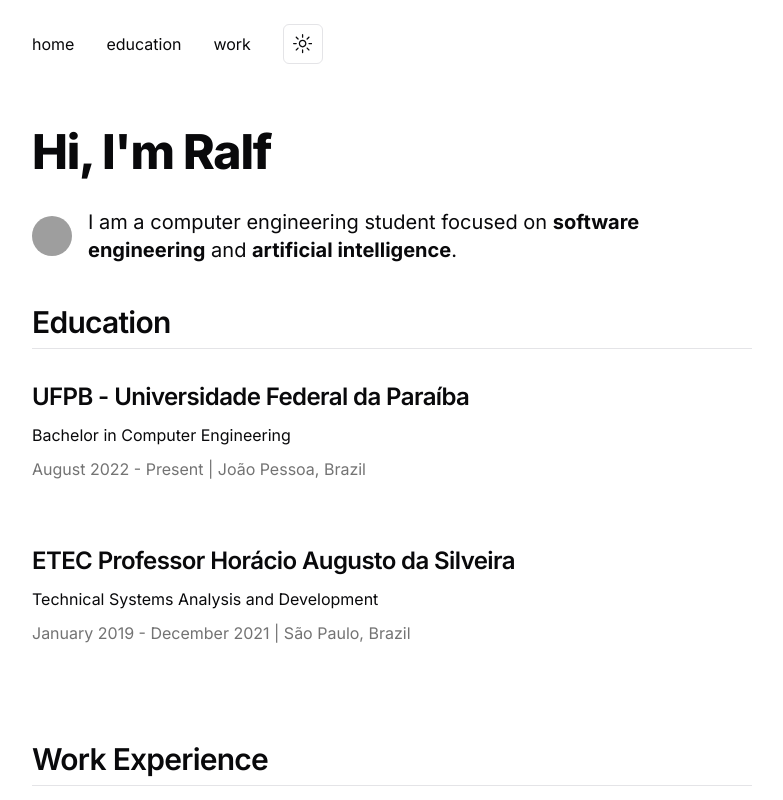
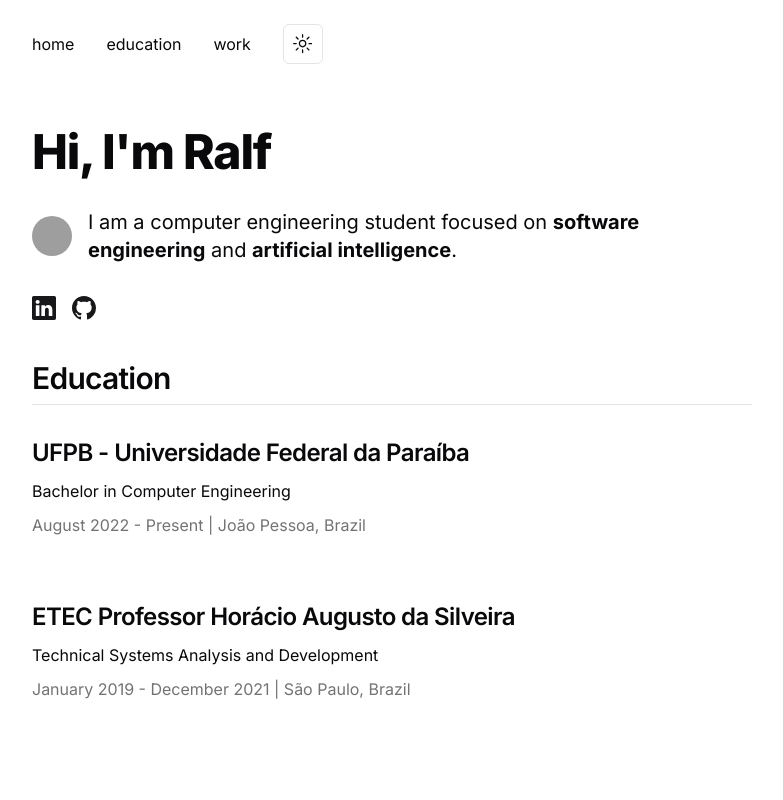
Before and after one commit to ralfferreira/portfolio, a Next.js app: page / in a window 1280 px wide. Shown: the top 800 px of the page, without its empty margins (248-1031 px from the left). Built offline with nearby package versions, Linux system fonts and the light colour scheme; grey boxes are pictures that could not be loaded.

Commit message:
add linkedin and github

```diff
--- a/app/page.tsx
+++ b/app/page.tsx
@@ -16,6 +16,7 @@
 } from "@/components/ui/dropdown-menu"
 
 import Link from "next/link";
+import Image from "next/image"
 
 
 function ModeToggle() {
@@ -94,6 +95,20 @@
         </p>
       </div>
 
+      <div className="flex space-x-4 mt-8">
+        <Link href="https://www.linkedin.com/in/ralfferreira/" passHref target="blank">
+          <svg xmlns="http://www.w3.org/2000/svg" width="24" height="24" className="bi bi-linkedin fill-primary" viewBox="0 0 16 16">
+            <path d="M0 1.146C0 .513.526 0 1.175 0h13.65C15.474 0 16 .513 16 1.146v13.708c0 .633-.526 1.146-1.175 1.146H1.175C.526 16 0 15.487 0 14.854zm4.943 12.248V6.169H2.542v7.225zm-1.2-8.212c.837 0 1.358-.554 1.358-1.248-.015-.709-.52-1.248-1.342-1.248S2.4 3.226 2.4 3.934c0 .694.521 1.248 1.327 1.248zm4.908 8.212V9.359c0-.216.016-.432.08-.586.173-.431.568-.878 1.232-.878.869 0 1.216.662 1.216 1.634v3.865h2.401V9.25c0-2.22-1.184-3.252-2.764-3.252-1.274 0-1.845.7-2.165 1.193v.025h-.016l.016-.025V6.169h-2.4c.03.678 0 7.225 0 7.225z"/>
+          </svg>
+        </Link>
+
+        <Link href="https://github.com/ralfferreira" passHref target="blank">
+          <svg xmlns="http://www.w3.org/2000/svg" width="24" height="24" className="bi bi-github fill-primary" viewBox="0 0 16 16">
+            <path d="M8 0C3.58 0 0 3.58 0 8c0 3.54 2.29 6.53 5.47 7.59.4.07.55-.17.55-.38 0-.19-.01-.82-.01-1.49-2.01.37-2.53-.49-2.69-.94-.09-.23-.48-.94-.82-1.13-.28-.15-.68-.52-.01-.53.63-.01 1.08.58 1.23.82.72 1.21 1.87.87 2.33.66.07-.52.28-.87.51-1.07-1.78-.2-3.64-.89-3.64-3.95 0-.87.31-1.59.82-2.15-.08-.2-.36-1.02.08-2.12 0 0 .67-.21 2.2.82.64-.18 1.32-.27 2-.27s1.36.09 2 .27c1.53-1.04 2.2-.82 2.2-.82.44 1.1.16 1.92.08 2.12.51.56.82 1.27.82 2.15 0 3.07-1.87 3.75-3.65 3.95.29.25.54.73.54 1.48 0 1.07-.01 1.93-.01 2.2 0 .21.15.46.55.38A8.01 8.01 0 0 0 16 8c0-4.42-3.58-8-8-8"/>
+          </svg>
+        </Link>
+      </div>
+
 
       <h2 className="mt-16 sm:mt-10 scroll-m-20 border-b pb-2 text-3xl font-semibold tracking-tight transition-colors first:mt-0" id="education">
         Education
```
Also changed, not shown: public/github.svg (added), public/linkedin.svg (added).
